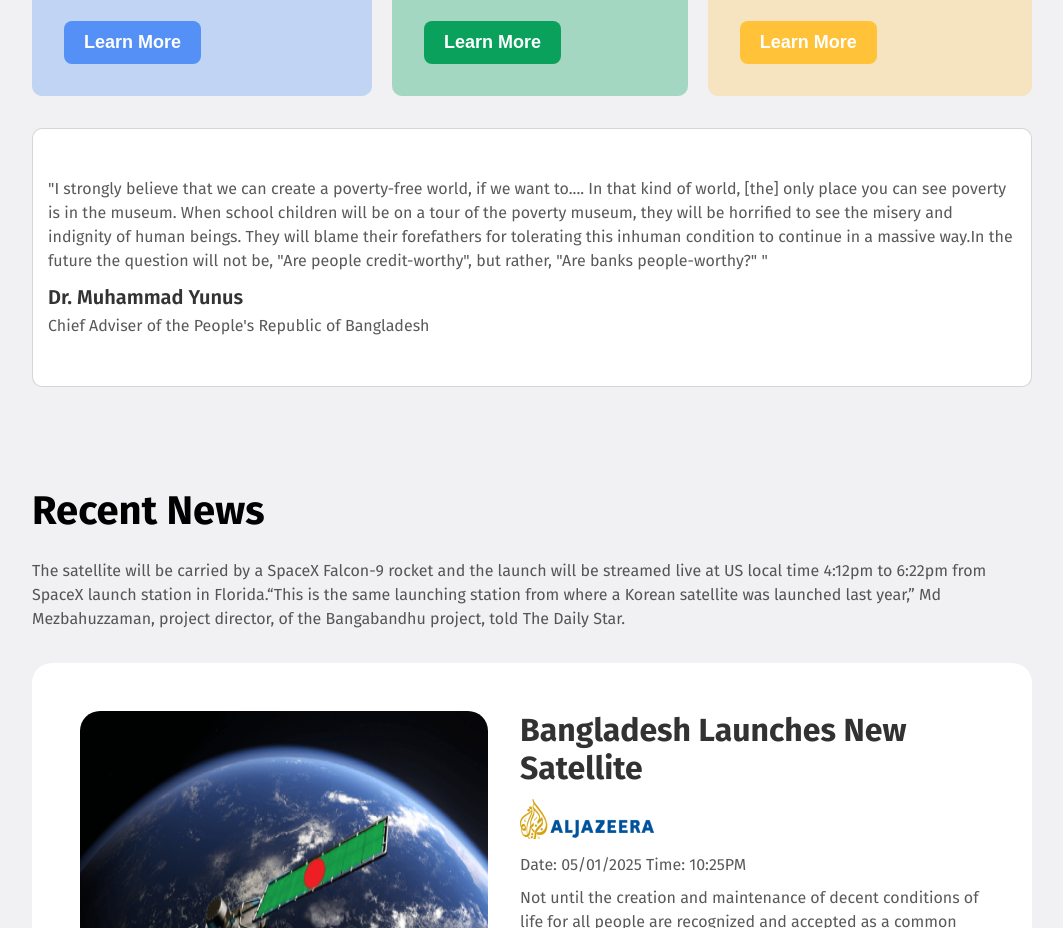
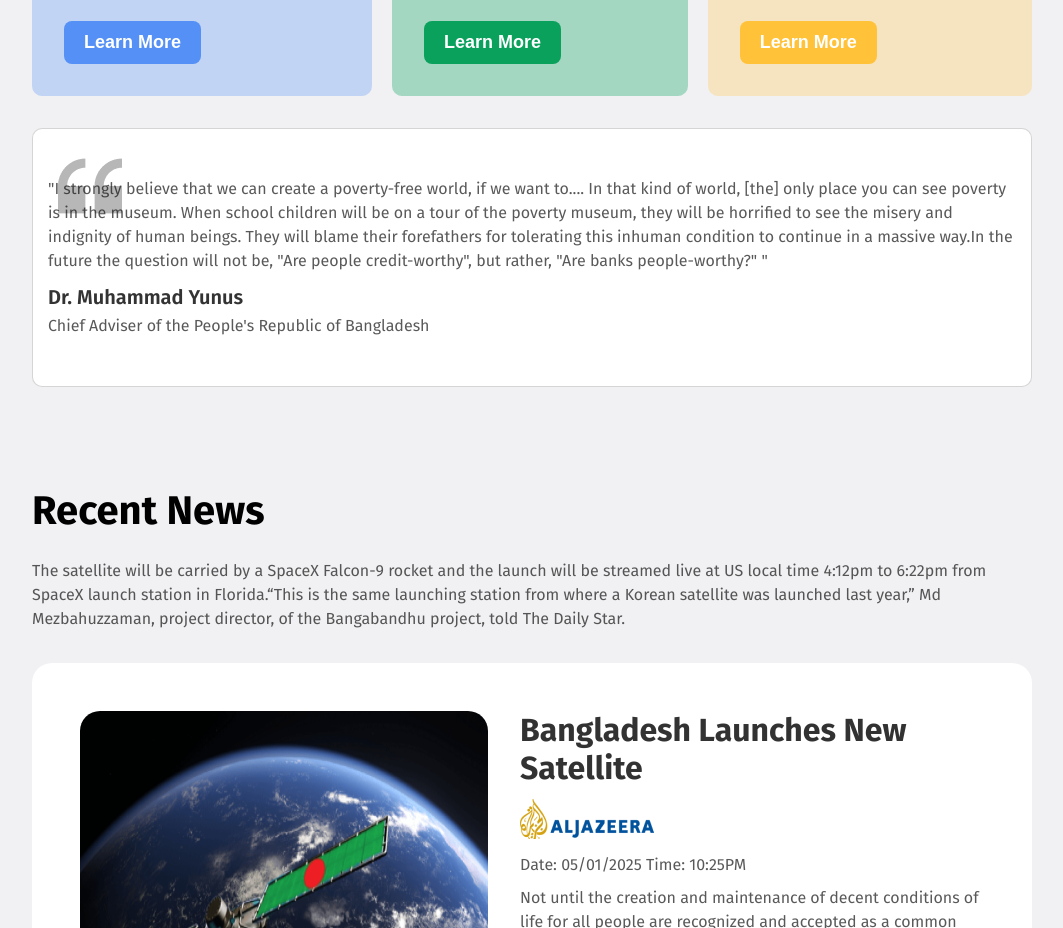
Before and after one commit to Charlie-033/B11-Assignment-1, a plain HTML site: page index.html in a window 1280 px wide. Shown: the part 1684-2612 px from the top of the page, without its empty margins (108-1171 px from the left). Drawn offline with Linux system fonts and the light colour scheme; a web font is replaced by a local one.

Commit message:
final done

```diff
--- a/styles/style.css
+++ b/styles/style.css
@@ -202,7 +202,10 @@
     border-radius: 10px;
     padding: 48px 15px;
     background-color: white;
-    background-image: url('../assets/quotation-mark-symbol.png');
+    background-image: url('../assets/quote-bg.png');
+    background-repeat: no-repeat;
+    background-position-x: 25px;
+    background-position-y: 25px ;
 }
 .quote, .title{
     font-size: 16px;
```
